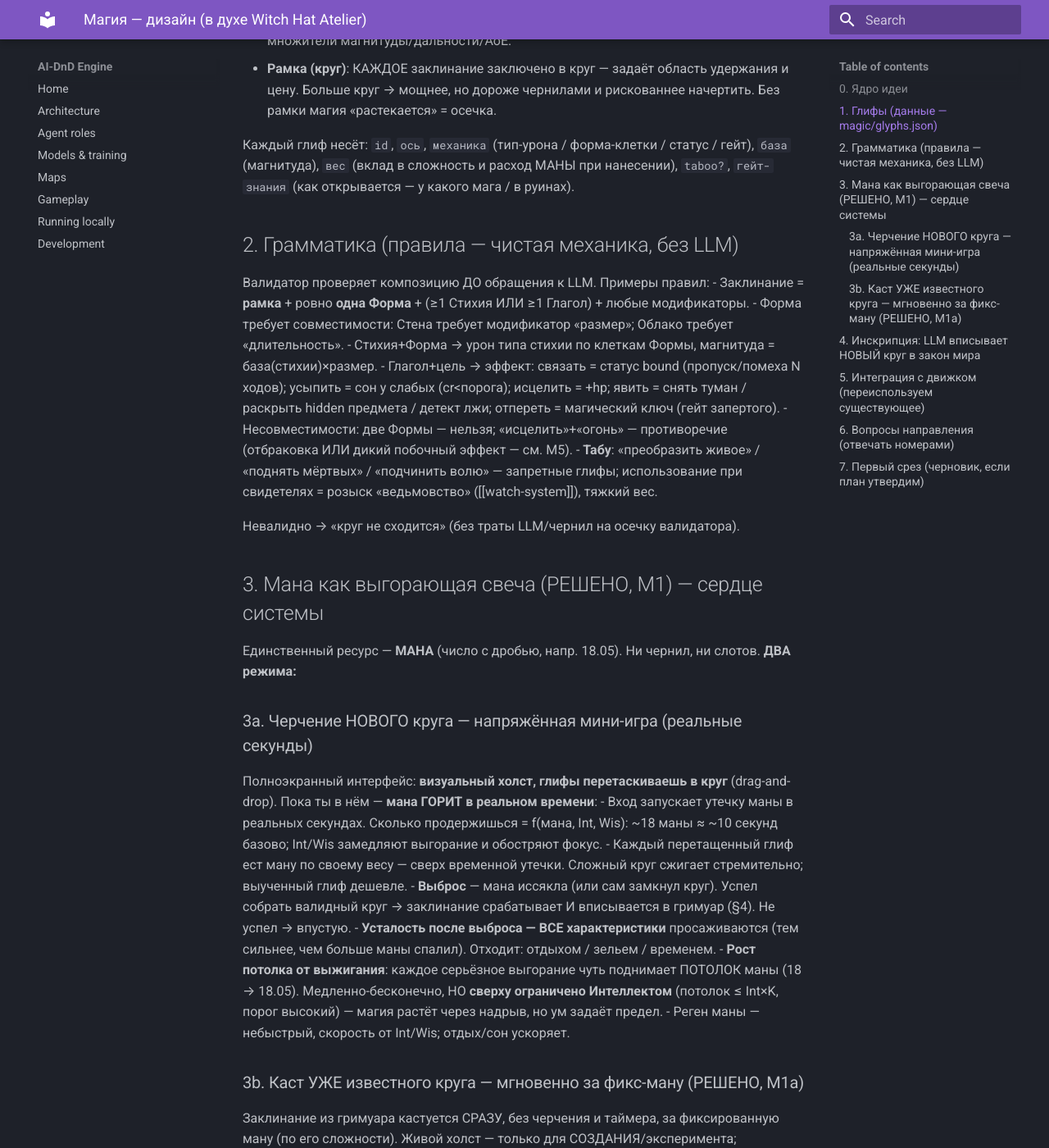
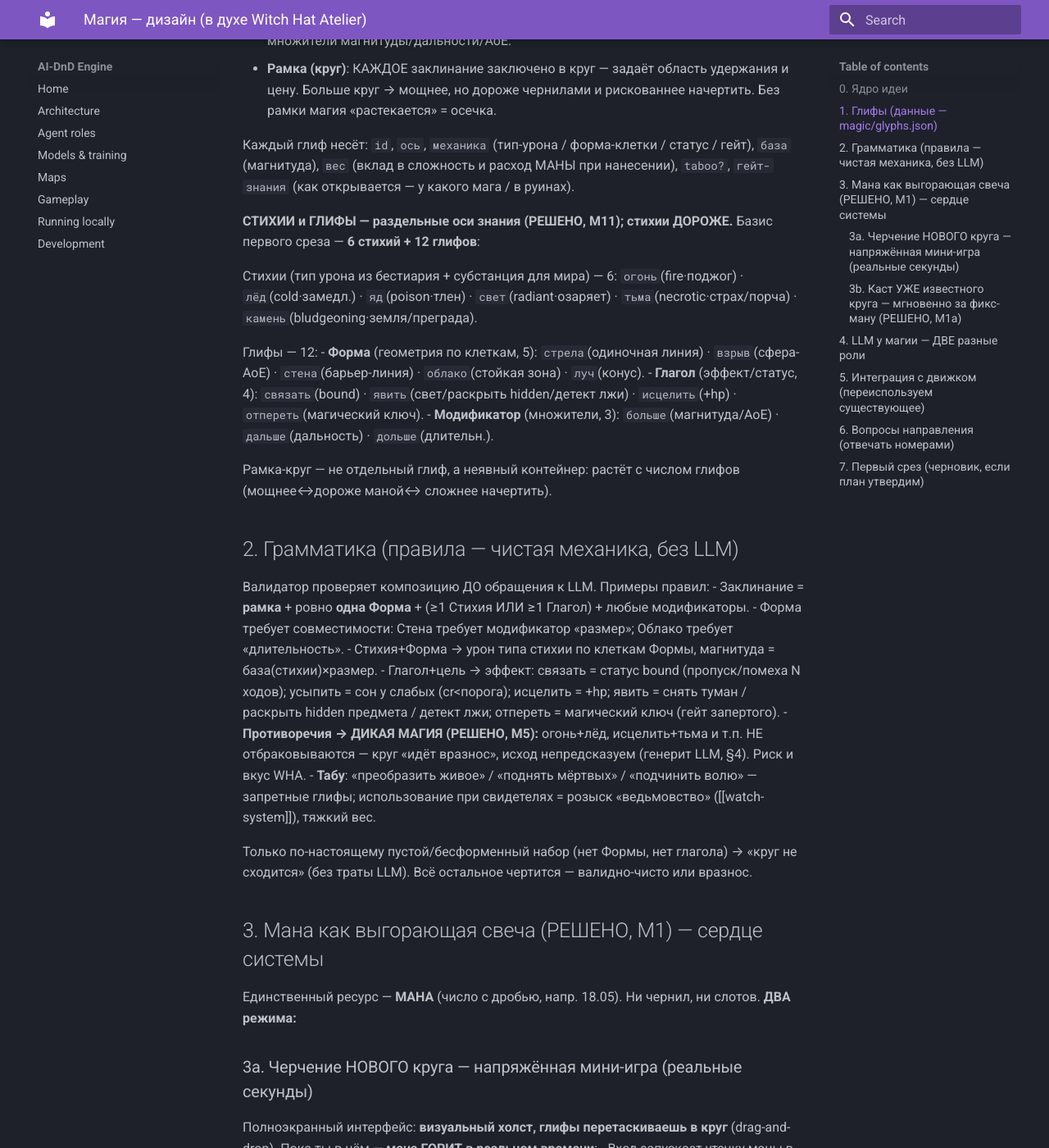
Before and after one commit to illaitar/ai-dnd, an MkDocs documentation site: the page built from docs/MAGIC.md, in a window 1280 px wide and 1400 px high, scrolled down 1376 px. Shown: the whole window at 82% size. Built offline with MkDocs 1.6.1 and Material for MkDocs 9.7.7, drawn with Linux system fonts in a browser that asks for light colours; some of the changed text lies outside the part shown.

Commit message:
docs(magic): дизайн закрыт — М3/М5/М6/М8/М11 решены, базис 6 стихий+12 глифов
- две роли LLM: инскрипция чистого круга СТРОГО пропорционально (закон, кэш в гримуар мира) +
  дикая магия/осечки = непредсказуемый хаос (не кэш)
- противоречивые круги не отбраковываются → вразнос; гримуар на мир; стихии/глифы раздельны,
  стихии дороже; базис 6 стихий (огонь/лёд/яд/свет/тьма/камень→типы урона бестиария) +
  12 глифов (5 форм/4 глагола/3 модиф.)
- остались М4/М7/М9/М10 (не блокируют первый срез)

```diff
--- a/docs/MAGIC.md
+++ b/docs/MAGIC.md
@@ -57,6 +57,23 @@
 `база` (магнитуда), `вес` (вклад в сложность и расход МАНЫ при нанесении), `taboo?`,
 `гейт-знания` (как открывается — у какого мага / в руинах).
 
+**СТИХИИ и ГЛИФЫ — раздельные оси знания (РЕШЕНО, М11); стихии ДОРОЖЕ.** Базис первого среза —
+**6 стихий + 12 глифов**:
+
+Стихии (тип урона из бестиария + субстанция для мира) — 6:
+`огонь`(fire·поджог) · `лёд`(cold·замедл.) · `яд`(poison·тлен) · `свет`(radiant·озаряет) ·
+`тьма`(necrotic·страх/порча) · `камень`(bludgeoning·земля/преграда).
+
+Глифы — 12:
+- **Форма** (геометрия по клеткам, 5): `стрела`(одиночная линия) · `взрыв`(сфера-AoE) ·
+  `стена`(барьер-линия) · `облако`(стойкая зона) · `луч`(конус).
+- **Глагол** (эффект/статус, 4): `связать`(bound) · `явить`(свет/раскрыть hidden/детект лжи) ·
+  `исцелить`(+hp) · `отпереть`(магический ключ).
+- **Модификатор** (множители, 3): `больше`(магнитуда/AoE) · `дальше`(дальность) · `дольше`(длительн.).
+
+Рамка-круг — не отдельный глиф, а неявный контейнер: растёт с числом глифов (мощнее↔дороже маной↔
+сложнее начертить).
+
 ## 2. Грамматика (правила — чистая механика, без LLM)
 
 Валидатор проверяет композицию ДО обращения к LLM. Примеры правил:
@@ -66,12 +83,13 @@
 - Глагол+цель → эффект: связать = статус bound (пропуск/помеха N ходов); усыпить = сон у
   слабых (cr<порога); исцелить = +hp; явить = снять туман / раскрыть hidden предмета / детект
   лжи; отпереть = магический ключ (гейт запертого).
-- Несовместимости: две Формы — нельзя; «исцелить»+«огонь» — противоречие (отбраковка ИЛИ дикий
-  побочный эффект — см. М5).
+- **Противоречия → ДИКАЯ МАГИЯ (РЕШЕНО, М5):** огонь+лёд, исцелить+тьма и т.п. НЕ отбраковываются
+  — круг «идёт вразнос», исход непредсказуем (генерит LLM, §4). Риск и вкус WHA.
 - **Табу**: «преобразить живое» / «поднять мёртвых» / «подчинить волю» — запретные глифы;
   использование при свидетелях = розыск «ведьмовство» ([[watch-system]]), тяжкий вес.
 
-Невалидно → «круг не сходится» (без траты LLM/чернил на осечку валидатора).
+Только по-настоящему пустой/бесформенный набор (нет Формы, нет глагола) → «круг не сходится»
+(без траты LLM). Всё остальное чертится — валидно-чисто или вразнос.
 
 ## 3. Мана как выгорающая свеча (РЕШЕНО, М1) — сердце системы
 
@@ -105,22 +123,23 @@
 **Мастерство/осечки** поверх черчения: бросок Int против сложности круга (сумма весов + размер);
 провал — руку повело (мимо/по себе/дикий выброс). Знание глифа снижает сложность (М8 — жёсткость).
 
-## 4. Инскрипция: LLM вписывает НОВЫЙ круг в закон мира
+## 4. LLM у магии — ДВЕ разные роли
 
-1. Игрок задаёт композицию — свободным вводом («черчу круг: огонь, стрела, дальний») ИЛИ выбором
-   глифов из ИЗВЕСТНЫХ (палитра). Парс в набор глиф-id.
-2. Валидатор (§2) — чистая механика.
-3. Если валидно И `hash(композиции)` уже в гримуаре — берём готовый фактшит (без LLM).
-4. Если ново — **LLM-адъюдикатор** формализует в фактшит заклинания:
-   `{name (красивое имя от LLM), effect (тип/форма/клетки/магнитуда/дальность/длительность/
-   статус), ink_cost, difficulty, side_effects, taboo}`. LLM **связан данными глифов** —
-   магнитуды из весов ± небольшой люфт; он «проявляет» композицию, следя за пропорциональностью
-   и духом (смелая/странная композиция → уместная побочка), но не может выдать «огонь+убить всех».
-5. Фактшит пишется в `grimoire` (персист, live.db). Тот же круг → тот же закон.
-6. Каст известного заклинания — чисто по фактшиту, без LLM.
+**Роль А — инскрипция чистого круга (закон, РЕШЕНО М3: строго пропорционально).**
+1. Игрок собрал круг перетаскиванием глифов (§3a). Валидатор (§2) — чистая механика.
+2. `hash(композиции)` уже в гримуаре мира → готовый фактшит (без LLM).
+3. Ново и чисто (без противоречий) → **LLM-адъюдикатор** формализует в фактшит:
+   `{name (имя от LLM), effect (тип/форма/клетки/магнитуда/дальность/длительность/статус),
+   mana_cost, difficulty, taboo}`. LLM **СТРОГО пропорционален** данным глифов — магнитуды из
+   весов, без вольностей; он лишь «проявляет» композицию в аккуратный закон. Предсказуемо.
+4. Фактшит → `grimoire` (live.db, ПЕРСИСТ НА МИР — РЕШЕНО М6, без глобального пула). Тот же круг →
+   тот же закон. Каст известного (§3b) — чисто по фактшиту, без LLM.
 
-Возможен **глобальный гримуар-пул** (worlds.db, как здания/люди): открытые «законы» копятся на
-весь проект — мир накапливает магию (см. М6).
+**Роль Б — дикая магия и осечки (хаос, РЕШЕНО М5+М8: непредсказуемо).**
+- Противоречивый круг (огонь+лёд) ИЛИ провал броска мастерства (осечка) → **LLM генерит
+  НЕПРЕДСКАЗУЕМЫЙ исход** по духу композиции и обстановки: может рвануть по себе, породить нечто,
+  исказить эффект, зацепить окружающих. НЕ кэшируется (каждый раз свой хаос). Здесь LLM — стихия,
+  не бухгалтер. Это цена за надрыв и небрежность (тон WHA: магия по-настоящему опасна).
 
 ## 5. Интеграция с движком (переиспользуем существующее)
 
@@ -152,22 +171,18 @@
   до `mana_cap`.
 - усталость: `−(1 + floor(спалено/6))` ко всем способностям на `N` часов (спадает).
 - каст известного (М1a): фикс `mana = сложность_круга × k` мгновенно.
-- **М3. Свобода адъюдикатора.** Строго пропорционален глифам (безопасно, предсказуемо) — или
-  может добавлять эмерджентные побочки за смелые/странные круги (риск и вкус WHA)?
-- **М4. Прогрессия глифов.** Как игрок открывает глифы: у NPC-мастеров (гейт доверия), из свитков/
-  книг лута, в руинах, за квесты? Гильдия/орден гейтит продвинутые, запретные — тайные?
-- **М5. Противоречивые/безумные круги** (огонь+лёд, исцелить+тень): отбраковывать как невалидные,
-  или пускать в «дикую магию» с непредсказуемым (но правило-связанным) исходом?
-- **М6. Гримуар.** На мир (каждый открывает сам) или ГЛОБАЛЬНЫЙ пул законов на весь проект
-  (мир копит магию, как пулы зданий/людей)?
-- **М7. NPC-маги.** В первый срез (боевой маг в логове, знахарка лечит кругом, культист табу) —
-  или сперва только игрок?
-- **М8. Осечки.** Насколько жестоко? Мимо / по себе / дикий выброс по площади / катастрофа
-  (пермасмерть при провале огромного круга)? WHA: магия по-настоящему опасна.
-- **М9. Черчение в бою.** Круг = 1 действие всегда, или большой круг = N раундов уязвимости
-  (чертишь — тебя бьют)? Прерывание черчения уроном?
-- **М10. Табу и власть.** Запретную магию карает СТРАЖА (уже есть) или отдельный магический
-  орден/инквизиция (охотники на ведьм) — второй срез?
+
+**РЕШЕНО:** М3 — адъюдикатор чистого круга строго пропорционален (§4-А). М5 — противоречивые
+круги → дикая магия, непредсказуемый LLM-исход (§4-Б). М6 — гримуар НА МИР (без глоб. пула).
+М8 — осечки/дикая магия дают непредсказуемые LLM-последствия (§4-Б). М11 — стихии/глифы
+раздельно, стихии дороже; базис 6 стихий + 12 глифов (§1).
+
+**Осталось (второй заход, не блокирует срез):**
+- **М4. Прогрессия глифов** — сверх «учить в башне»: свитки/книги лута, руины, квесты? Кто гейтит
+  продвинутые/запретные?
+- **М7. NPC-маги** в первый срез (боевой маг в логове, знахарка лечит кругом) или только игрок?
+- **М9. Черчение в бою** — круг = 1 действие, или большой круг = N раундов уязвимости?
+- **М10. Табу** карает стража (уже есть) или отдельный орден/инквизиция (второй срез)?
 
 ## 7. Первый срез (черновик, если план утвердим)
 
```
